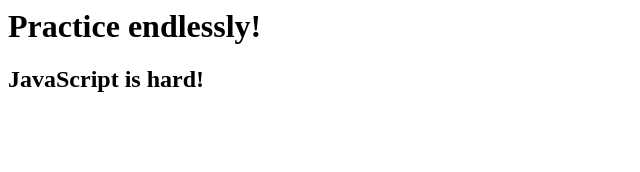
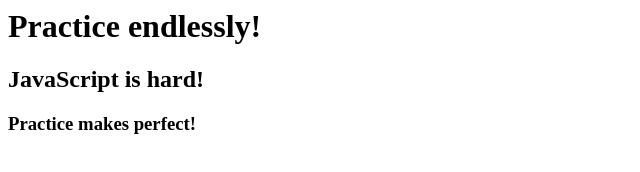
Before and after one commit to zero-to-mastery/JS_Fun_Practice, a plain HTML site: page index2.html in a window 1280 px wide. Shown: the whole page, without its empty margins (0-640 px from the left). Drawn offline with Linux system fonts and the light colour scheme.

Commit message:
added a encoragement phrase

```diff
--- a/index2.html
+++ b/index2.html
@@ -9,5 +9,7 @@
   <h1>Practice endlessly!</h1>
 
   <h2> JavaScript is hard!</h2>
+
+  <h3>Practice makes perfect!</h3>
 </body>
 </html>
```
